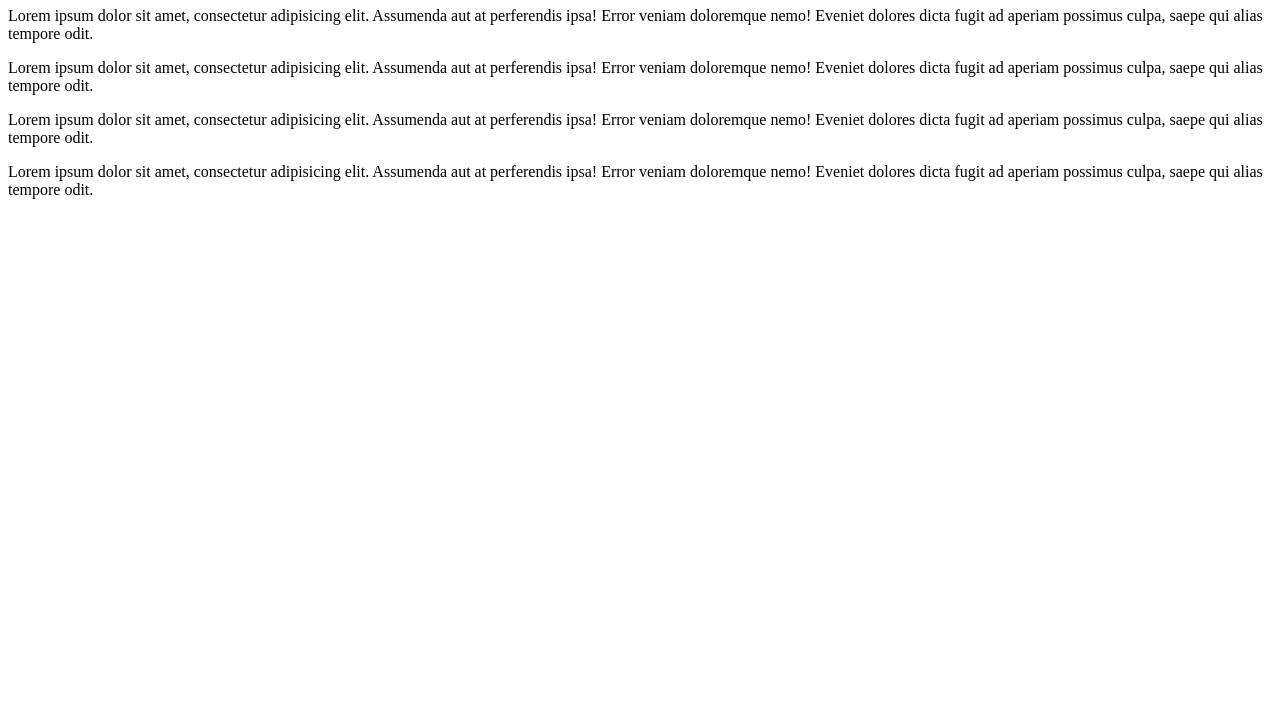
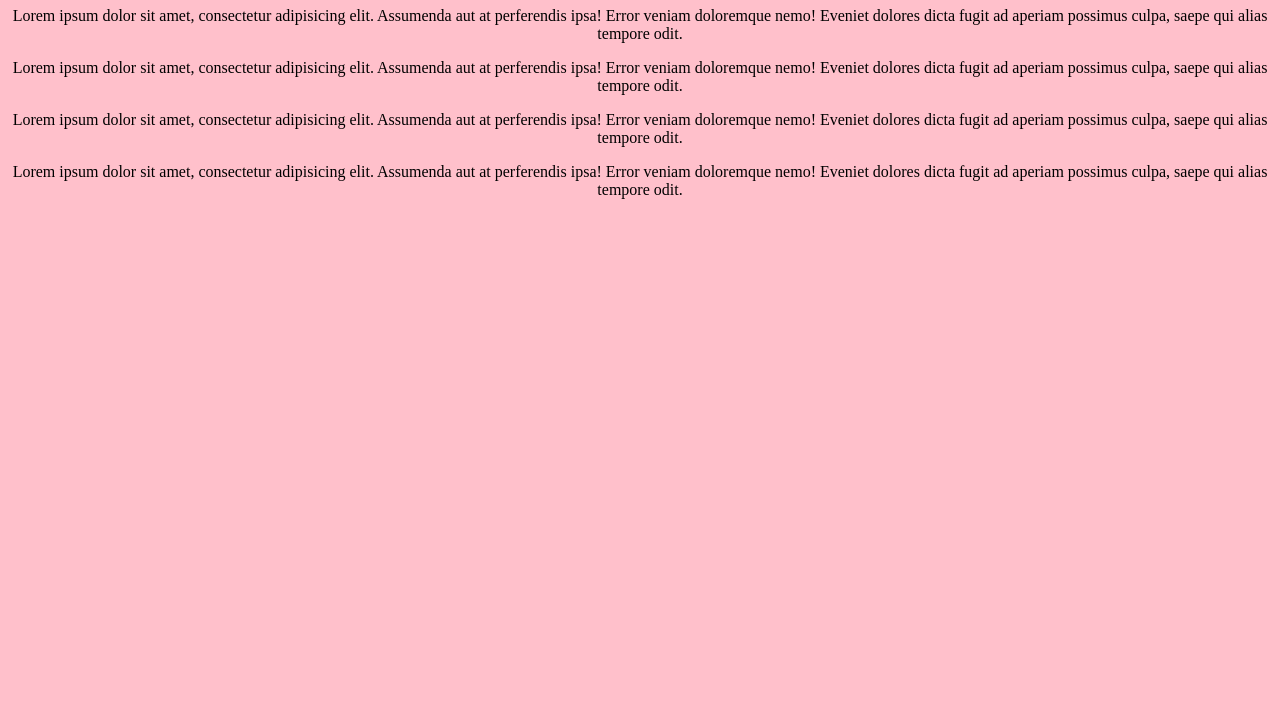
Before and after one commit to kyh012412/superninja, a plain HTML site: page index.html in a window 1280 px wide. Shown: the part 73-800 px from the top of the page. Drawn offline with Linux system fonts and the light colour scheme.

Commit message:
스티일링 추가

```diff
--- a/index.html
+++ b/index.html
@@ -4,6 +4,7 @@
     <meta charset="UTF-8" />
     <meta name="viewport" content="width=device-width, initial-scale=1.0" />
     <title>Document</title>
+    <link rel="stylesheet" href="style.css" />
   </head>
   <body>
     <h1>SuperNinja</h1>
--- /dev/null
+++ b/style.css
@@ -0,0 +1,5 @@
+body {
+  margin: 0;
+  background: pink;
+  text-align: center;
+}
```
Also changed, not shown: 1 other file.
